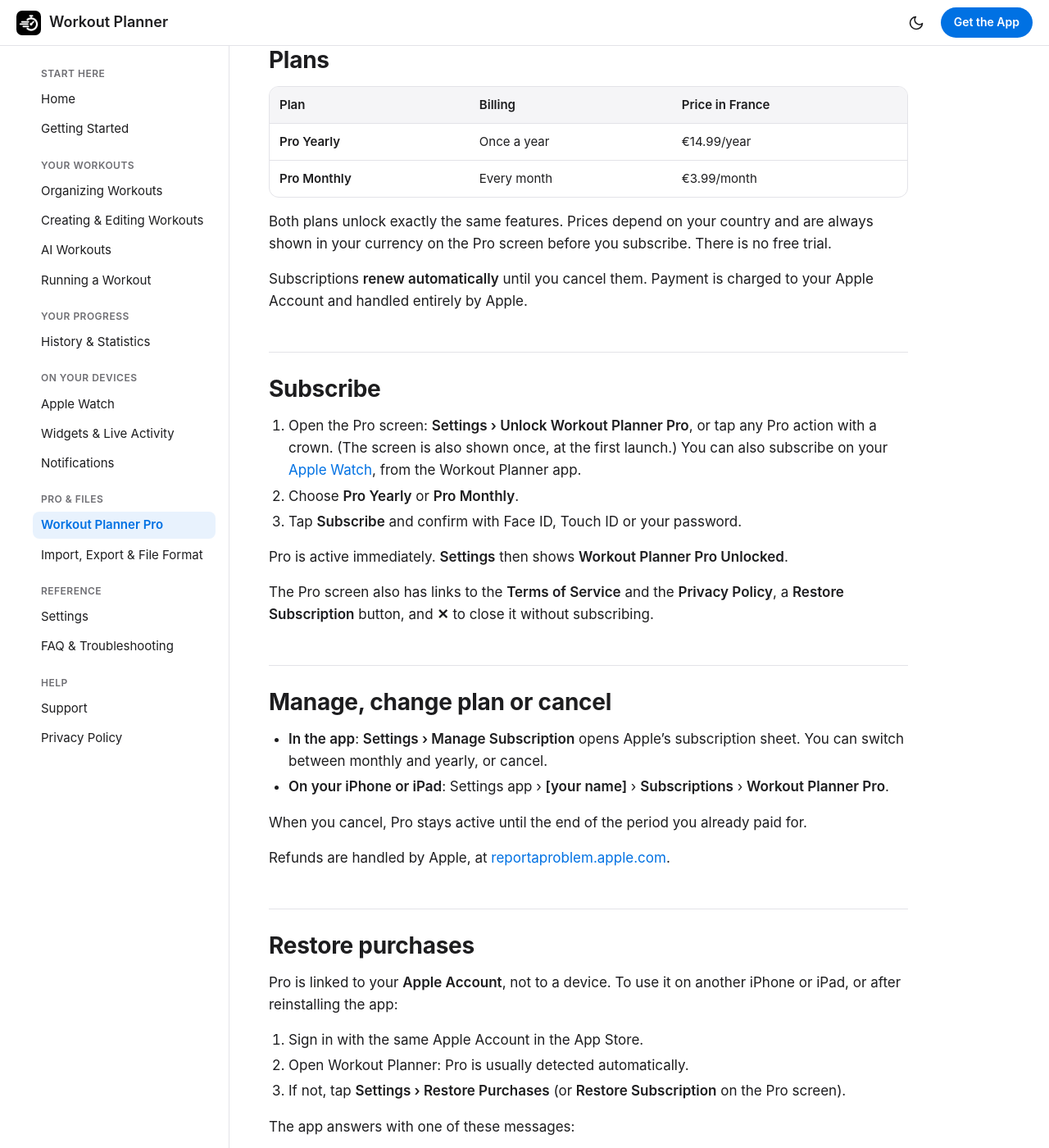
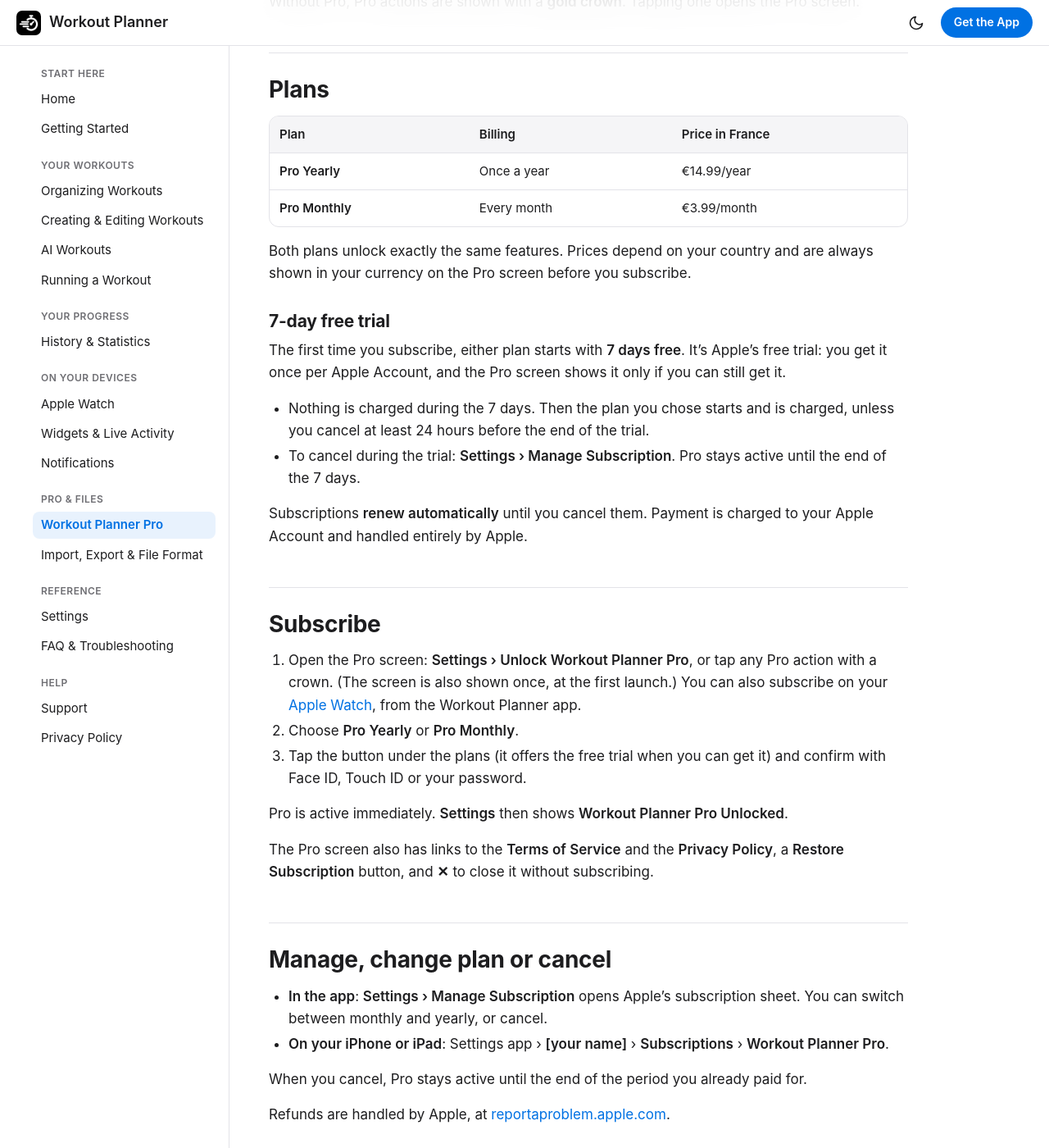
Before and after one commit to User1223-lgtm/workout-planner, a Jekyll site: the page built from pro.md, in a window 1280 px wide and 1400 px high, scrolled down 1286 px. Shown: the whole window at 82% size. Built offline with Jekyll 4.4.1, drawn with Linux system fonts in a browser that asks for light colours.

Commit message:
Pro: 7-day free trial; same lock screen on iPhone and Watch

```diff
--- a/pro.md
+++ b/pro.md
@@ -39,7 +39,14 @@ Without Pro, Pro actions are shown with a **gold crown**. Tapping one opens the
 | **Pro Yearly** | Once a year | €14.99/year |
 | **Pro Monthly** | Every month | €3.99/month |
 
-Both plans unlock exactly the same features. Prices depend on your country and are always shown in your currency on the Pro screen before you subscribe. There is no free trial.
+Both plans unlock exactly the same features. Prices depend on your country and are always shown in your currency on the Pro screen before you subscribe.
+
+### 7-day free trial
+
+The first time you subscribe, either plan starts with **7 days free**. It's Apple's free trial: you get it once per Apple Account, and the Pro screen shows it only if you can still get it.
+
+- Nothing is charged during the 7 days. Then the plan you chose starts and is charged, unless you cancel at least 24 hours before the end of the trial.
+- To cancel during the trial: **Settings › Manage Subscription**. Pro stays active until the end of the 7 days.
 
 Subscriptions **renew automatically** until you cancel them. Payment is charged to your Apple Account and handled entirely by Apple.
 
@@ -47,7 +54,7 @@ Subscriptions **renew automatically** until you cancel them. Payment is charged
 
 1. Open the Pro screen: **Settings › Unlock Workout Planner Pro**, or tap any Pro action with a crown. (The screen is also shown once, at the first launch.) You can also subscribe on your [Apple Watch](apple-watch.html#get-the-app), from the Workout Planner app.
 2. Choose **Pro Yearly** or **Pro Monthly**.
-3. Tap **Subscribe** and confirm with Face ID, Touch ID or your password.
+3. Tap the button under the plans (it offers the free trial when you can get it) and confirm with Face ID, Touch ID or your password.
 
 Pro is active immediately. **Settings** then shows **Workout Planner Pro Unlocked**.
 
```
Also changed, not shown: apple-watch.md (+5 -3 lines), faq.md (+1 -1 lines).
